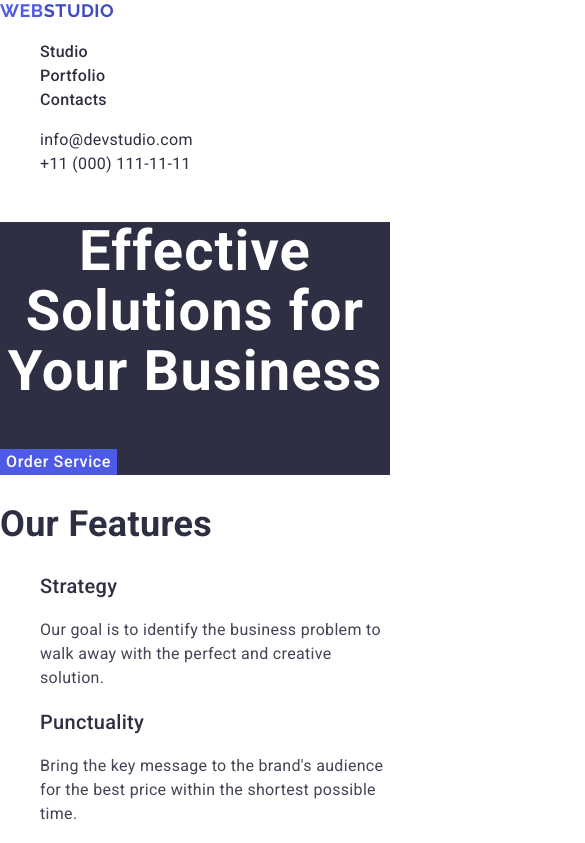
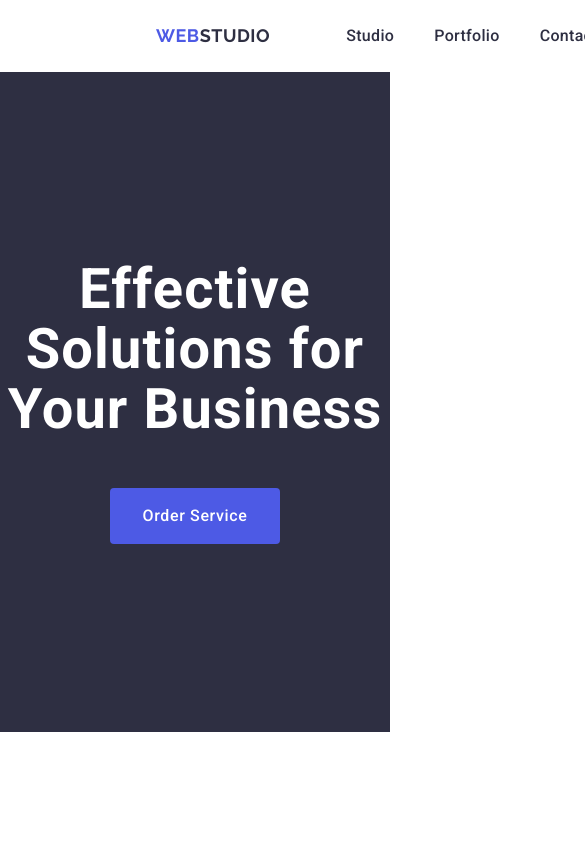
Before and after one commit to groteskzp/goit-markup-hw-03, a plain HTML site: page index.html in a window 390 px wide. Shown: the top 843 px of the page, 585 px wide, since content can reach past the window. Drawn offline with nearby package versions, Linux system fonts and the light colour scheme.

Commit message:
Refactor header structure and enhance CSS styles for layout and responsiveness

```diff
--- a/css/styles.css
+++ b/css/styles.css
@@ -1,5 +1,14 @@
 
+*,
+*::before,
+*::after {
+  box-sizing: border-box;
+  margin: 0;
+}
 body{
+    display: flex;
+    flex-direction: column;
+    min-height: 100vh;
     font-family: "Roboto", sans-serif;
     font-weight: 400;
     font-size: 16px;
@@ -7,6 +16,70 @@ body{
     letter-spacing: 0.02em;
     color: #434455;
     background-color: #ffffff;
+    margin: 0;
+}
+main{
+    flex-grow: 1;
+}
+
+.header .container{
+    display: flex;
+    align-items: center;
+    padding: 24px 156px 24px 156px;
+}
+.header ul{
+    padding: 0;
+}
+.header-nav{
+    margin-left: 76px;
+    flex-grow: 1;
+}
+.header-nav ul{
+    display: flex;
+    gap: 40px;
+    font-weight: 500;
+    font-size: 16px;
+    line-height: 1.5;
+    letter-spacing: 0.02em;
+    color: #2e2f42;
+}
+
+.header-address{
+    flex-wrap: nowrap;
+    flex-grow: 0;
+    margin-left: 40px;
+}
+.header-address ul{
+    display: flex;
+    min-width: 344px;
+    gap: 40px;
+    flex-grow: 0;
+    color: #434455;
+    font-style: normal;
+}
+.values ul{
+    display: flex;
+    gap: 24px;
+    padding: 120px 156px;
+    justify-content: center;
+}
+/* .values p{
+    text-align: left;
+    flex-shrink: 0;
+    flex-basis: 264px;
+    height: 72px;
+} */
+.visually-hidden {
+  position: absolute;
+  width: 1px;
+  height: 1px;
+  margin: -1px;
+  border: 0;
+  padding: 0;
+  white-space: nowrap;
+  clip-path: inset(100%);
+  clip: rect(0 0 0 0);
+  overflow: hidden;
 }
 .logo{
     font-family: "Raleway", sans-serif;
@@ -38,25 +111,27 @@ a:active{
 footer a {
     color: #F4F4FD;
 }
-.nav{
-    font-weight: 500;
-    font-size: 16px;
-    line-height: 1.5;
-    letter-spacing: 0.02em;
-    color: #2e2f42;
-}
-address {
-    color: #434455;
-    font-style: normal;
-}
+
 .hero {
+    display: flex;
+    flex-direction: column;
+    align-items: center;
     background-color: #2e2f42;
     color: #F4F4FD;
+    padding-top: 188px;
+    gap: 48px;
+    padding-bottom: 188px;
+}
+.hero-title {
+    max-width: 496px;
 }
 .hero-button {
     background-color: #4D5AE5;
     color: #F4F4FD;
     border: none;
+    border-radius: 4px;
+    padding: 16px 32px;
+
     cursor: pointer;
     font-weight: 500;
     font-size: 16px;
@@ -69,14 +144,32 @@ address {
     background-color: #404BBF;
 }
 .team {
+
     background-color: #f4f4fd;
+    padding: 120px 156px;
+}
+.team ul {
+    display: flex;
+    gap: 24px;
+    justify-content: center;
+    padding-left: 0;
 }
 .team li {
     background-color: #ffffff;
+    border-radius: 8px;
+
+}
+.team-card-text {
+    padding: 32px 16px;
+}
+.team h2 {
+    margin-bottom: 72px;
 }
 .team p,
 .team h2 {
     text-align: center;
+
+
 }
 .team h3 {
     text-align: center;
--- a/index.html
+++ b/index.html
@@ -22,29 +22,31 @@
   </head>
 
   <body>
-    <header>
+    <header class="header">
+      <div class="container">
         <a class="logo" href="./index.html"><span>Web</span>studio</a>
-      <nav class="nav">
+        <nav class="header-nav">
           <ul>
             <li><a href="#team">Studio</a></li>
             <li><a href="#portfolio">Portfolio</a></li>
             <li><a href="#">Contacts</a></li>
           </ul>
         </nav>
-      <address class="contacts">
+        <address class="header-address">
           <ul>
             <li><a href="mailto:info@devstudio.com">info@devstudio.com</a></li>
             <li><a href="tel:+110001111111">+11 (000) 111-11-11</a></li>
           </ul>
         </address>
+      </div>
     </header>
     <main>
       <section id="hero" class="hero">
-        <h1>Effective Solutions for Your Business</h1>
+        <h1 class="hero-title">Effective Solutions for Your Business</h1>
         <button class="hero-button" type="button">Order Service</button>
       </section>
       <section id="values" class="values">
-        <h2>Our Features</h2>
+        <h2 class="visually-hidden">Our Features</h2>
         <ul>
           <li>
             <h3>Strategy</h3>
@@ -86,8 +88,10 @@
               height="260"
               alt="Product Designer Photo"
             />
+            <div class="team-card-text">
             <h3>Mark Guerrero</h3>
             <p>Product Designer</p>
+            </div>
           </li>
           <li>
             <img
@@ -96,8 +100,10 @@
               height="260"
               alt="Frontend Developer Photo"
             />
+            <div class="team-card-text">
             <h3>Tom Ford</h3>
             <p>Frontend Developer</p>
+            </div>
           </li>
           <li>
             <img
@@ -106,8 +112,10 @@
               height="260"
               alt="Marketing Specialist Photo"
             />
+            <div class="team-card-text">
             <h3>Camila Garcia</h3>
             <p>Marketing</p>
+            </div>
           </li>
           <li>
             <img
@@ -116,8 +124,10 @@
               height="260"
               alt="UI Designer Photo"
             />
+            <div class="team-card-text">
             <h3>Daniel Wilson</h3>
             <p>UI Designer</p>
+            </div>
           </li>
         </ul>
       </section>
```
Lines whose indentation alone changed are shown as unchanged.
